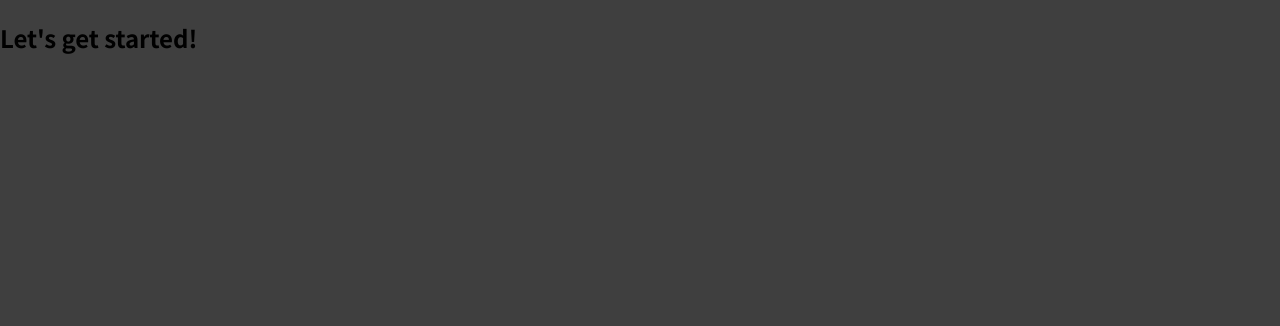
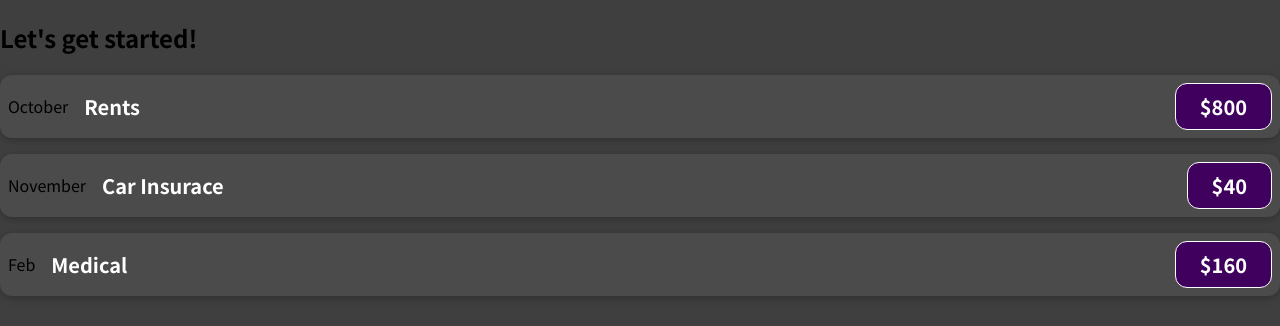
Before and after one commit to JuniorTavarez/The-Complete-Guide, a React (Create React App) app: page / in a window 1280 px wide. Shown: the top 326 px of the page. Built offline with nearby package versions, Linux system fonts and the light colour scheme.

Commit message:
playing with props

```diff
--- a/src/App.js
+++ b/src/App.js
@@ -1,7 +1,12 @@
+import ExpenseItem from './components/ExpenseItem';
+
 function App() {
   return (
     <div>
       <h2>Let's get started!</h2>
+      <ExpenseItem date='October' title='Rents' amount='800' />
+      <ExpenseItem date='November' title='Car Insurace' amount='40' />
+      <ExpenseItem date='Feb' title='Medical' amount='160' />
     </div>
   );
 }
--- /dev/null
+++ b/src/components/ExpenseItem.css
@@ -0,0 +1,56 @@
+.expense-item {
+  display: flex;
+  justify-content: space-between;
+  align-items: center;
+  box-shadow: 0 2px 8px rgba(0, 0, 0, 0.25);
+  padding: 0.5rem;
+  margin: 1rem 0;
+  border-radius: 12px;
+  background-color: #4b4b4b;
+}
+
+.expense-item__description {
+  display: flex;
+  flex-direction: column;
+  gap: 1rem;
+  align-items: flex-end;
+  flex-flow: column-reverse;
+  justify-content: flex-start;
+  flex: 1;
+}
+
+.expense-item h2 {
+  color: #3a3a3a;
+  font-size: 1rem;
+  flex: 1;
+  margin: 0 1rem;
+  color: white;
+}
+
+.expense-item__price {
+  font-size: 1rem;
+  font-weight: bold;
+  color: white;
+  background-color: #40005d;
+  border: 1px solid white;
+  padding: 0.5rem;
+  border-radius: 12px;
+}
+
+@media (min-width: 580px) {
+  .expense-item__description {
+    flex-direction: row;
+    align-items: center;
+    justify-content: flex-start;
+    flex: 1;
+  }
+
+  .expense-item__description h2 {
+    font-size: 1.25rem;
+  }
+
+  .expense-item__price {
+    font-size: 1.25rem;
+    padding: 0.5rem 1.5rem;
+  }
+}
--- /dev/null
+++ b/src/components/ExpenseItem.jsx
@@ -0,0 +1,19 @@
+import './ExpenseItem.css';
+
+function ExpenseItem({ date, title, amount }) {
+  //   const expenseDate = new Date(2021, 2, 28);
+  //   const expenseTitle = 'Car Insurance';
+  //   const expenseAmount = 294.67;
+
+  return (
+    <div className='expense-item'>
+      <div>{date}</div>
+      <div className='expense-item__description'>
+        <h2>{title}</h2>
+        <div className='expense-item__price'>${amount}</div>
+      </div>
+    </div>
+  );
+}
+
+export default ExpenseItem;
```
Also changed, not shown: 1 other file (tests, documents, lock files or other folders).
